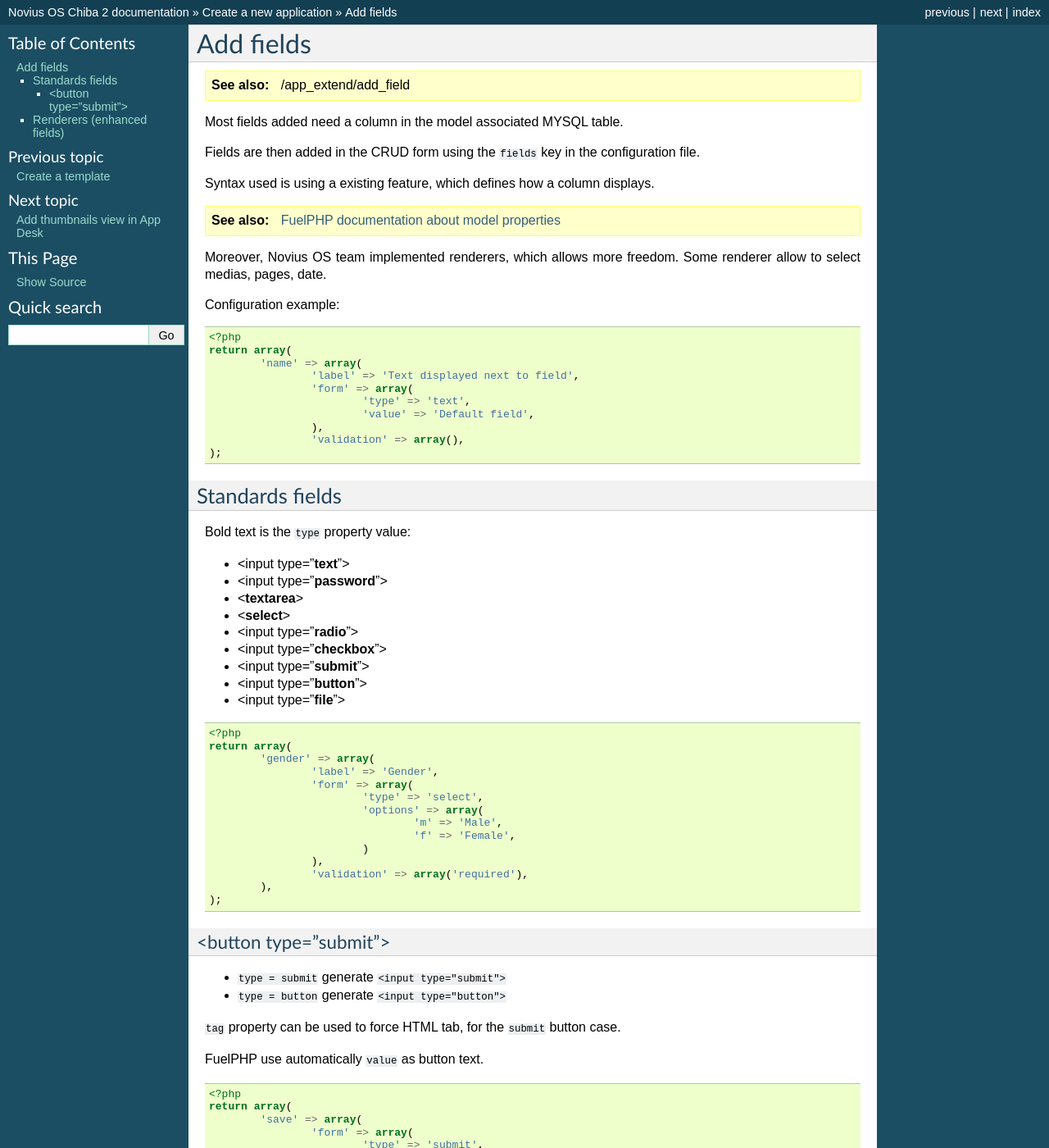
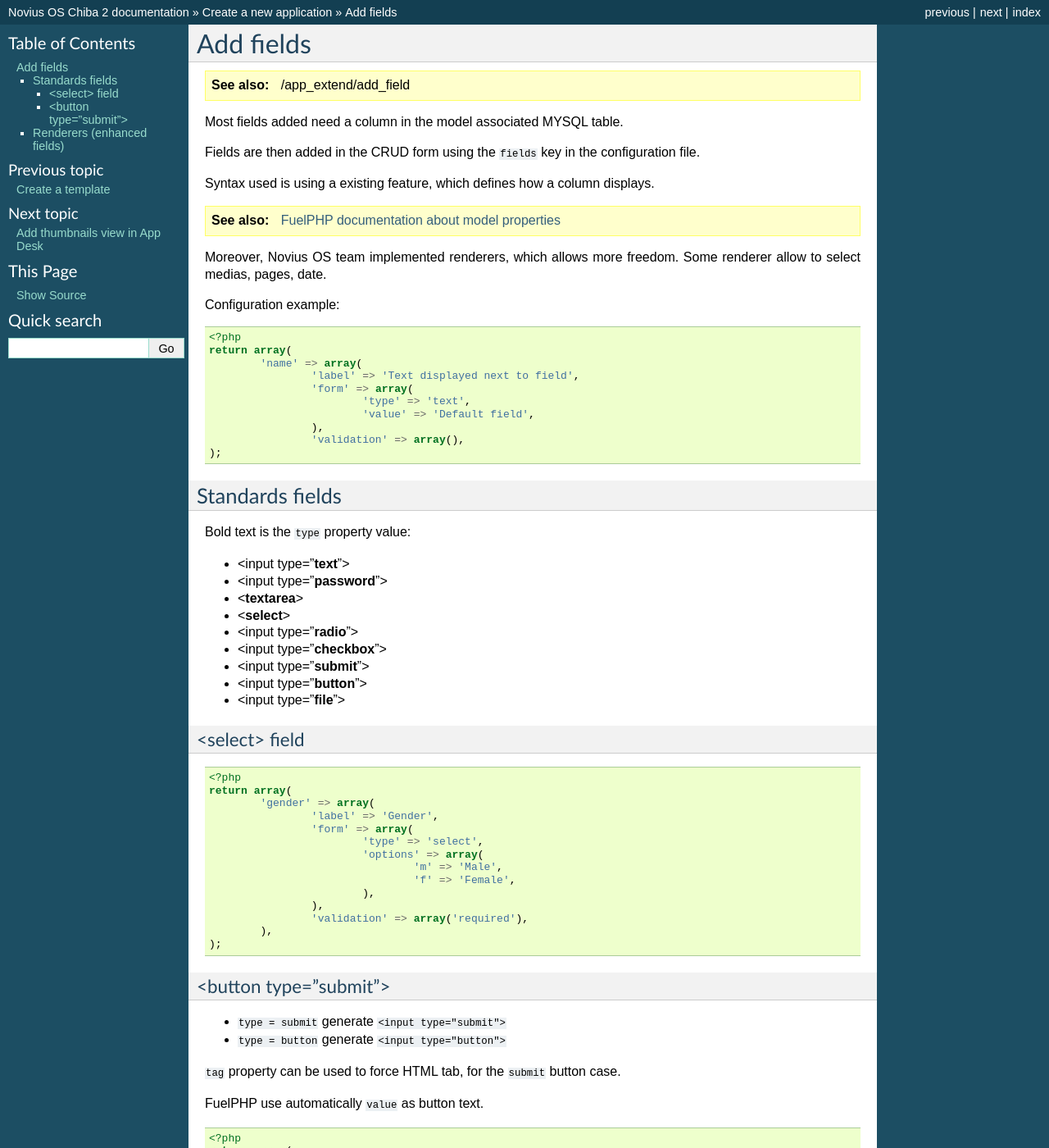
Before and after one commit to Meroje/documentation-en, a Sphinx documentation site: the page built from source/app_create/add_field.rst, in a window 1280 px wide and 1400 px high. Shown: the whole window at 82% size. Built offline with Sphinx 7.4.7, drawn with Linux system fonts in a browser that asks for light colours.

Commit message:
"Missing title for adding a <select> field"

```diff
--- a/source/app_create/add_field.rst
+++ b/source/app_create/add_field.rst
@@ -48,6 +48,9 @@ Bold text is the ``type`` property value:
 * <input type="**button**">
 * <input type="**file**">
 
+<select> field
+^^^^^^^^^^^^^^
+
 .. code-block:: php
 
 	<?php
@@ -59,7 +62,7 @@ Bold text is the ``type`` property value:
 				'options' => array(
 					'm' => 'Male',
 					'f' => 'Female',
-				)
+				),
 			),
 			'validation' => array('required'),
 		),
```
